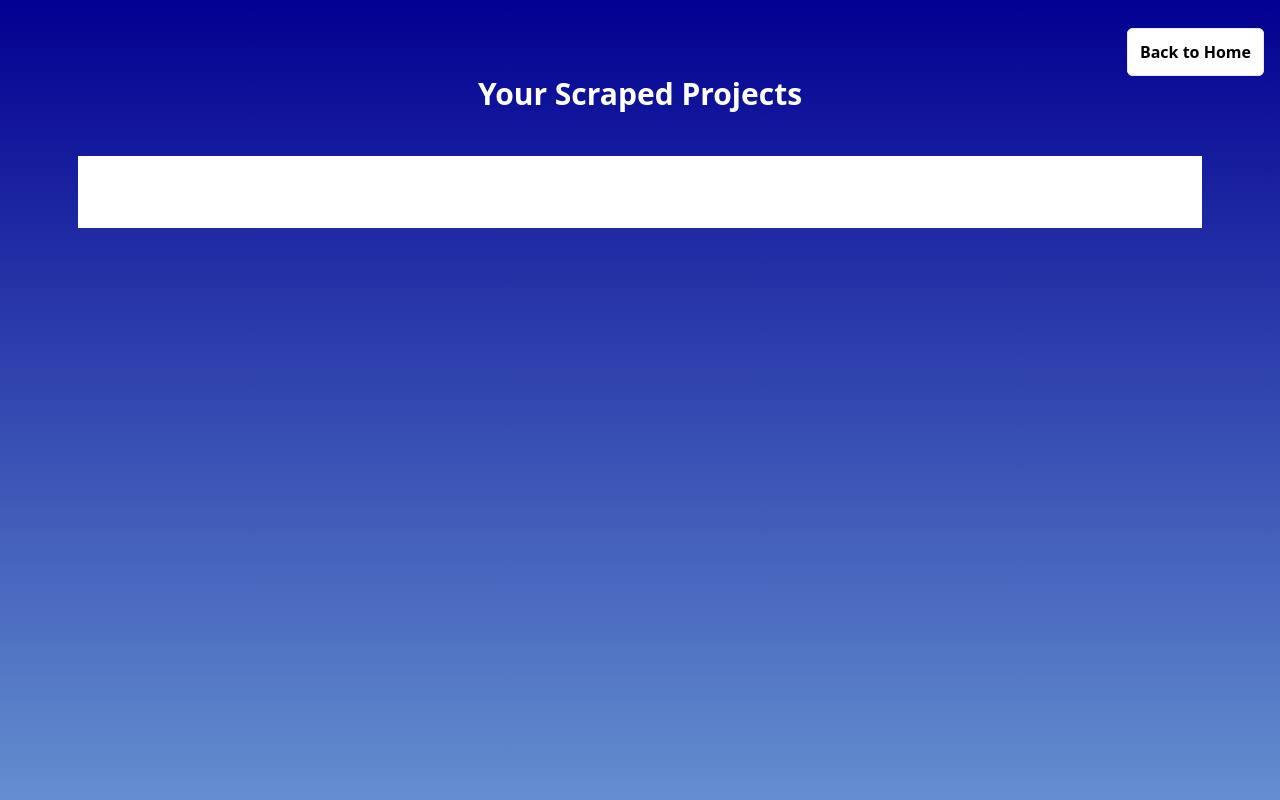
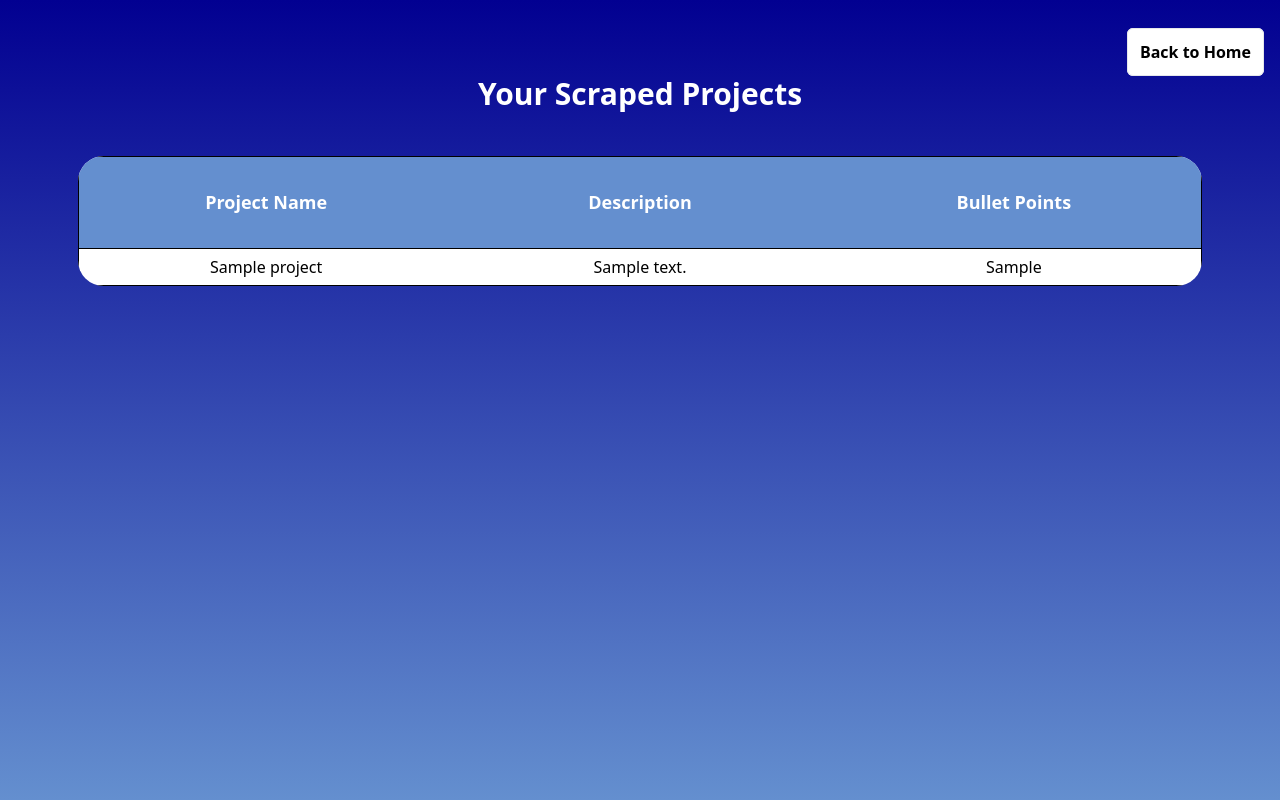
Before and after one commit to 0layiw0la/Github-JD, a Flask app: page /view in a window 1280 px wide. Run offline with Flask 3, Linux system fonts and the light colour scheme; the visitor is signed in with stand-in values (Sample User, id 1); tables that the repository leaves empty hold one stand-in row (values such as "Sample post"); some libraries are stand-ins or nearby versions.

Commit message:
updating table styling.

```diff
--- a/main.py
+++ b/main.py
@@ -13,7 +13,7 @@ def keep_alive():
             print("Pinged the app to keep it alive!")
         except Exception as e:
             print(f"Error pinging: {e}")
-        time.sleep(600)  # Ping every 10 minutes
+        time.sleep(300)  # Ping every 10 minutes
 
 # Start keep_alive() in a separate thread
 threading.Thread(target=keep_alive, daemon=True).start()
--- a/static/css/tables.css
+++ b/static/css/tables.css
@@ -1,32 +1,40 @@
 table {
-    background-color:white;
+    background-color: white;
     width: 90%;
-    color:white;
-    margin:auto;
-    border-collapse: collapse;
+    margin: auto;
+    border-collapse: separate;
+    border-spacing: 0; /* Ensures no spacing between cells */
     margin-top: 20px;
+    border-radius:2vw; /* Adds rounded corners */
+    overflow: hidden; /* Ensures rounded borders are applied properly */
+}
+
+tr {
+    border: 1px solid black;
 }
 
 th, td {
     border: none;
     padding: 6px;
-    text-align: left;
+    text-align: center;
 }
 
 th {
+    background-color:#648fcf;
+    color:#fff;
     font-weight: bold;
-    text-align:center;
+    font-size: large;
+    text-align: center; /* Centers only the table headers */
+    padding:4vh 0;
 }
 
+td:hover {
+    background-color: #ddd;
+    color: black;
+    font-weight: bold;
+}
 
-
-td:hover{
-    background-color: #ddd;
-    color:black;
-    font:bold;
-}
 td {
-
-    min-width:25vw; /* Prevents text from being too wide */
+    min-width: 25vw; /* Prevents text from being too wide */
     word-wrap: break-word;
 }
```
